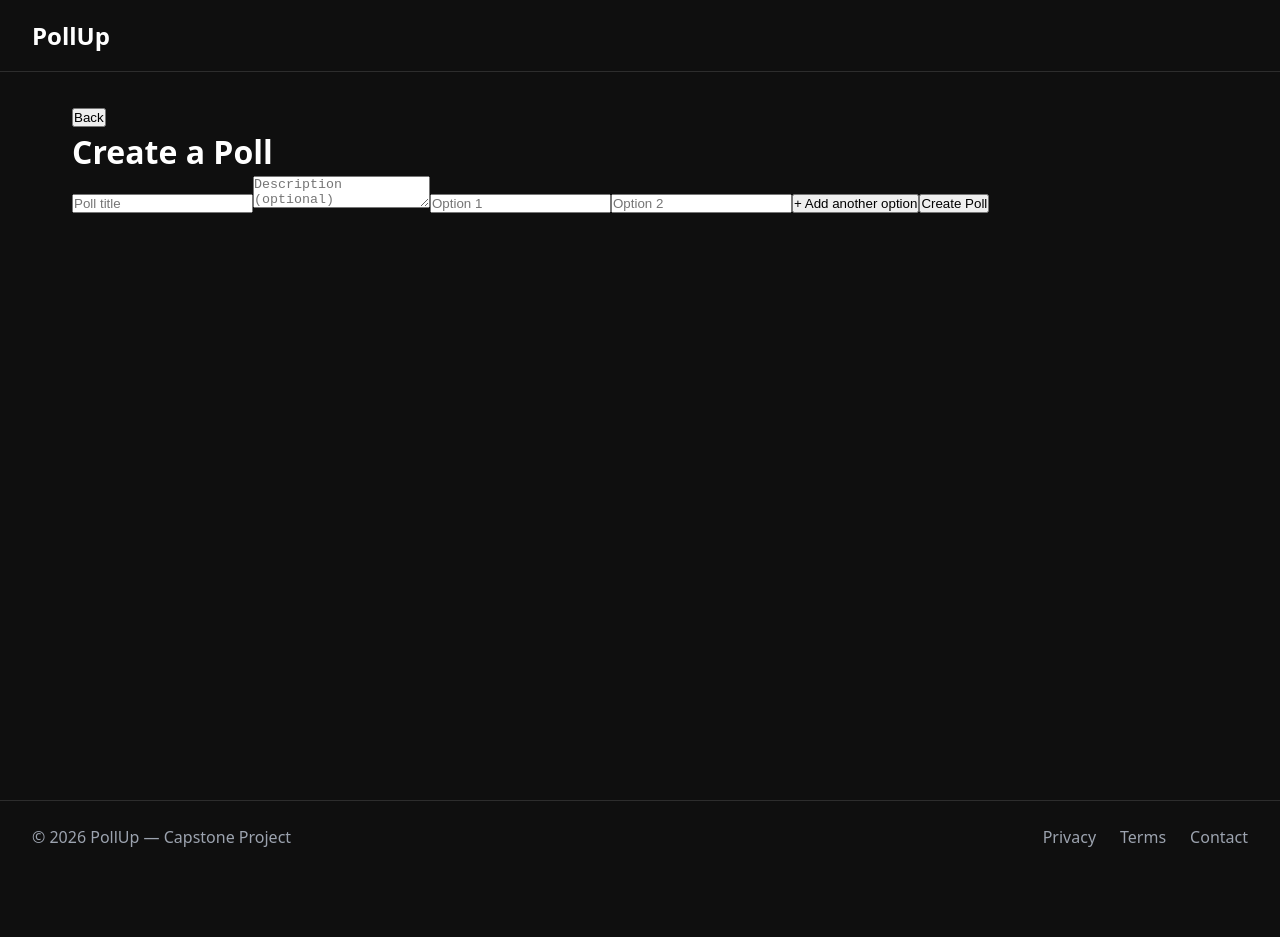
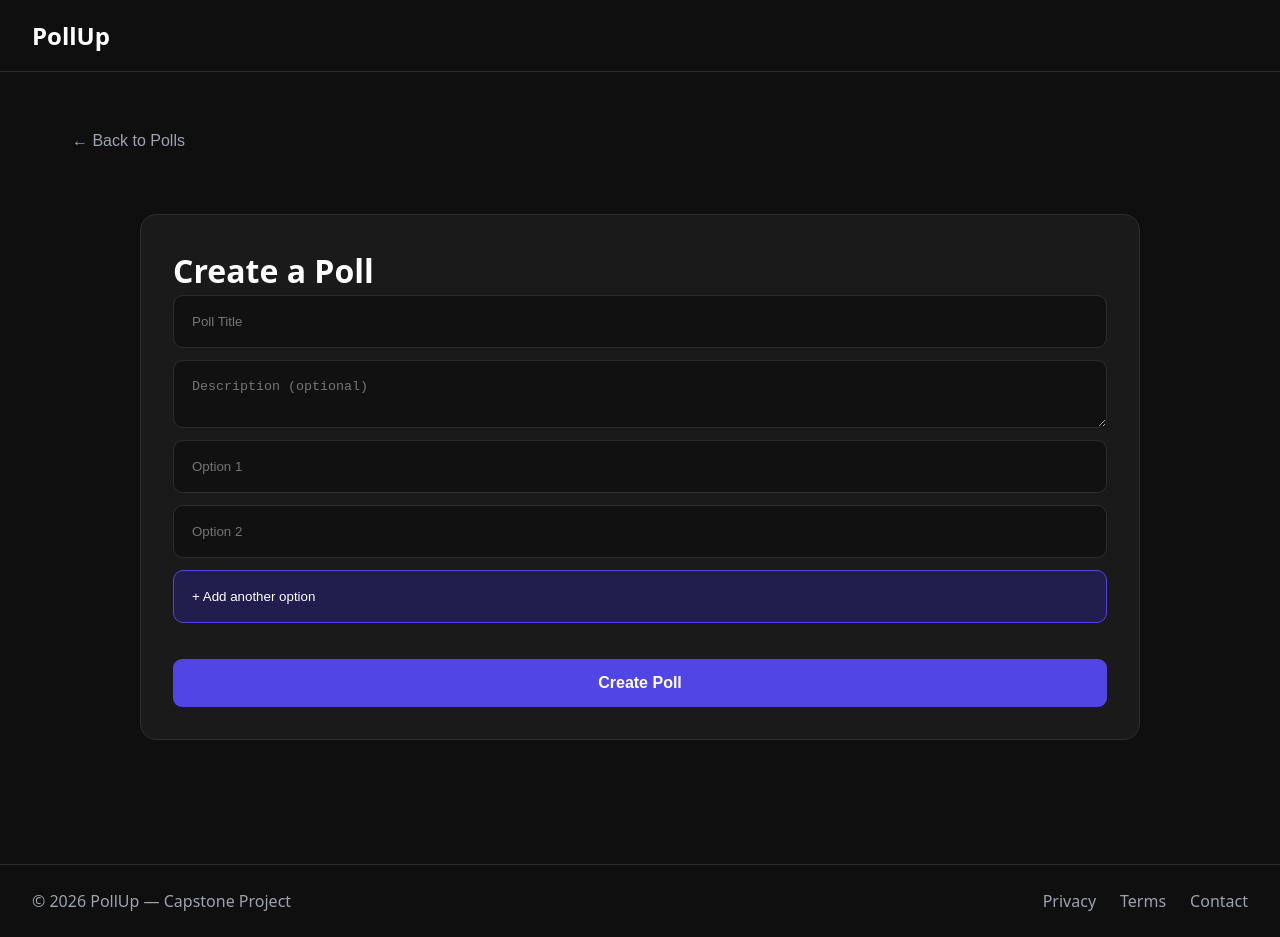
Before and after one commit to TTP-Demo-Org/Capstone-I-PollingApp-Frontend, a React (Vite) app: page /create in a window 1280 px wide. Before the commit the page ends 873 px from the top, so only its background shows below. Built offline with nearby package versions, Linux system fonts and the light colour scheme.

Commit message:
styled create poll page

```diff
--- a/src/App.css
+++ b/src/App.css
@@ -84,7 +84,7 @@
   }
 
   .poll-card {
-    max-width: 700px;
+    max-width: 1000px;
     margin: 40px auto;
     padding: 32px;
     background: #1a1a1a;
--- a/src/pages/CreatePoll.jsx
+++ b/src/pages/CreatePoll.jsx
@@ -53,19 +53,26 @@ function CreatePoll() {
   }
 
   return (
-    <div>
-      <button onClick={() => navigate("/")}>Back</button>
+    <div className="poll-page">
+      <button className="back-button"
+      onClick={() => navigate("/")}
+      >
+        ← Back to Polls
+      </button>
+
+      <section className="poll-card">
         <h1>Create a Poll</h1>
-
-      <form onSubmit={handleSubmit}>
+        <form className="options-list" onSubmit={handleSubmit}>
           <input
+            className="option-row"
             type="text"
-          placeholder="Poll title"
+            placeholder="Poll Title"
             value={title}
             onChange={(e) => setTitle(e.target.value)}
           />
 
           <textarea
+            className="option-row"
             placeholder="Description (optional)"
             value={description}
             onChange={(e) => setDescription(e.target.value)}
@@ -73,6 +80,7 @@ function CreatePoll() {
 
           {options.map((opt, index) => (
             <input
+              className="option-row"
               key={index}
               type="text"
               placeholder={`Option ${index + 1}`}
@@ -81,14 +89,15 @@ function CreatePoll() {
             />
           ))}
 
-        <button type="button" onClick={addOption}>+ Add another option</button>
+          <button className="option-row selected" type="button" onClick={addOption}>+ Add another option</button>
 
-        <button type="submit" disabled={submitting}>
+          <button className="submit-button" type="submit" disabled={submitting}>
             {submitting ? "Creating..." : "Create Poll"}
           </button>
 
           {error && <p>{error}</p>}
         </form>
+      </section>
     </div>
   )
 }
```
Lines whose indentation alone changed are shown as unchanged.
